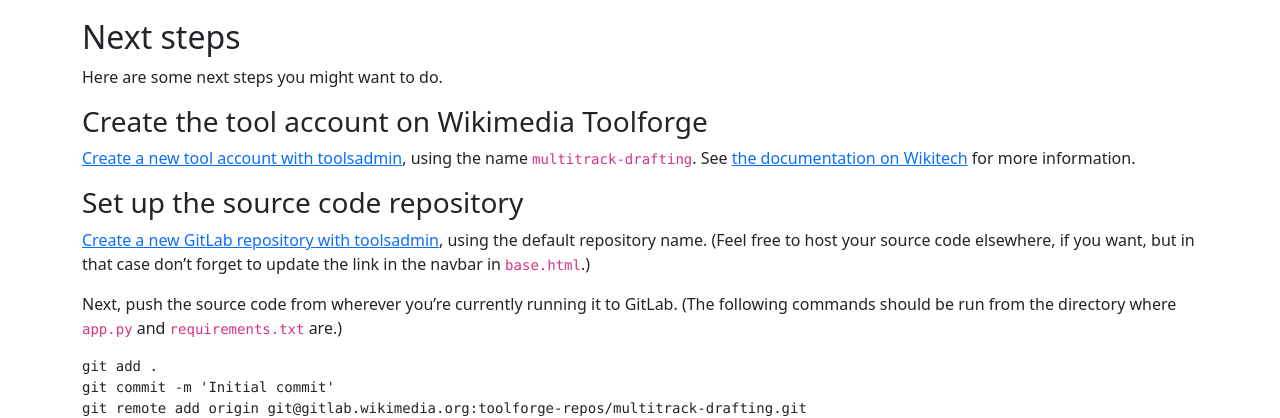
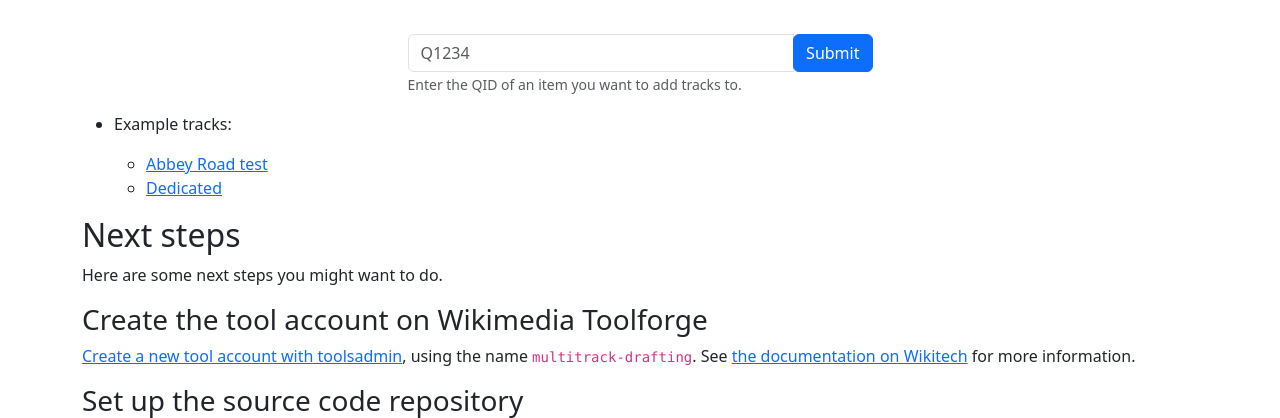
Before and after one commit to connorshea/multitrack-drafting, a Flask app: page / in a window 1280 px wide. Shown: the part 740-1158 px from the top of the page. Run offline with Flask 2, Linux system fonts and the light colour scheme; some libraries are stand-ins or nearby versions.

Commit message:
Create an input field on the index to direct the user to an album edit page.

```diff
--- a/app.py
+++ b/app.py
@@ -420,6 +420,20 @@
                                  performer_name=performer_name,
                                  warnings=warnings)
 
+@app.post('/album/redirect')
+def album_redirect() -> RRV:
+    session = authenticated_session()
+    if session is None:
+        # Bail out early if we aren’t logged in.
+        return flask.redirect(flask.url_for('login'))
+
+    item_id = flask.request.form.get('item_id')
+
+    # Given 'Q123' or '123', redirect to the album page.
+    if item_id.startswith('Q'):
+        return flask.redirect(flask.url_for('album_get', item_id=item_id[1:]))
+    else:
+        return flask.redirect(flask.url_for('album_get', item_id=item_id))
 
 @app.post('/album/Q<item_id>')
 def album_post(item_id: int) -> RRV:
--- a/templates/index.html
+++ b/templates/index.html
@@ -1,14 +1,23 @@
 {% extends "base.html" %}
 {% block main %}
-<h1>Multi-track Drafting</h1>
-<div class="mx-auto" style="width: 60%;">
+<h1 class="mt-5">Multi-track Drafting</h1>
+<div class="mx-auto mt-5" style="width: 60%;">
   <img
     src="https://i.kym-cdn.com/photos/images/original/000/010/773/DenshaDeD_ch01p16-17.png"
     width="100%"
     alt="An image from a parody manga which features two panels. The top panel is a train car riding on two tracks simultaneously. The bottom panel is a close-up on a surprised man's face, with sweat dripping down it. A text bubble next to the man's face says 'Multi-track drifting!!'."
     />
 </div>
-<!-- TODO: Add an input field here to input a QID and have it redirect to the `/album/` page for it. -->
+<form action="{{ url_for('album_redirect') }}" method="POST" class="mb-3 mt-5 mx-auto col-5">
+  <div class="input-group">
+    <input type="text" class="form-control" id="item_id" name="item_id" placeholder="Q1234" aria-label="Item ID" aria-describedby="itemIdHelp">
+    <div class="input-group-append">
+      <button type="submit" class="btn btn-primary">Submit</button>
+    </div>
+  </div>
+  <small id="itemIdHelp" class="form-text text-muted">Enter the QID of an item you want to add tracks to.</small>
+</form>
+
 <ul>
   <li>
     <p>
```
Also changed, not shown: test_app.py (line endings or trailing spaces).
